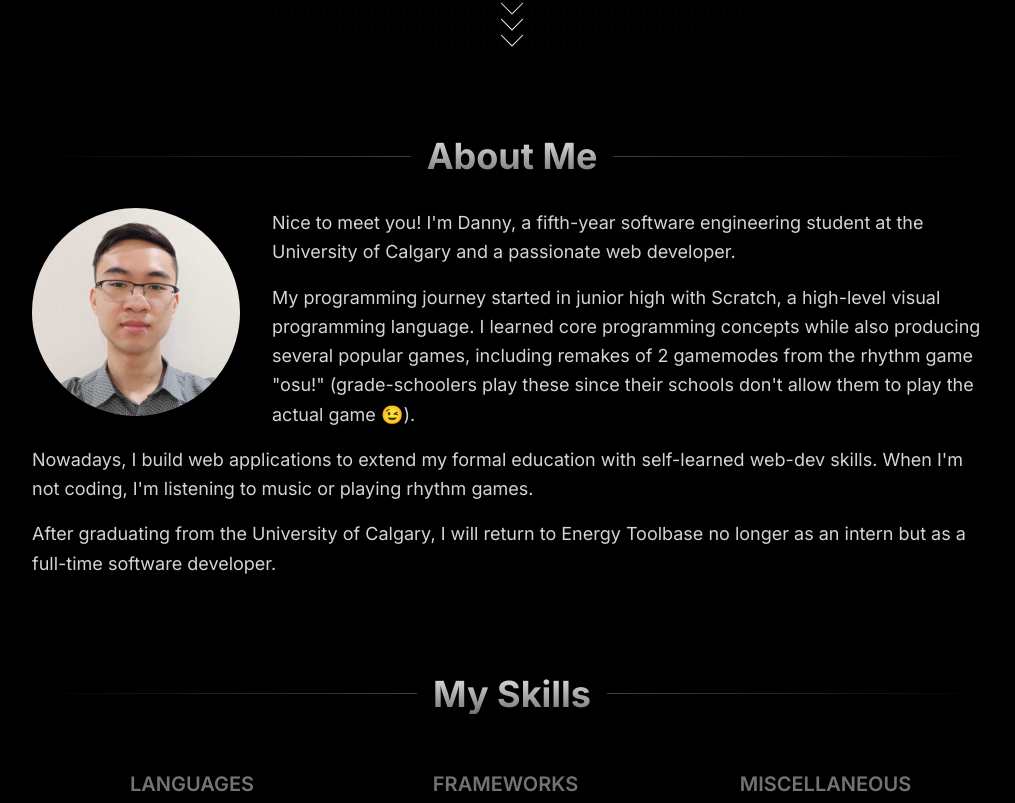
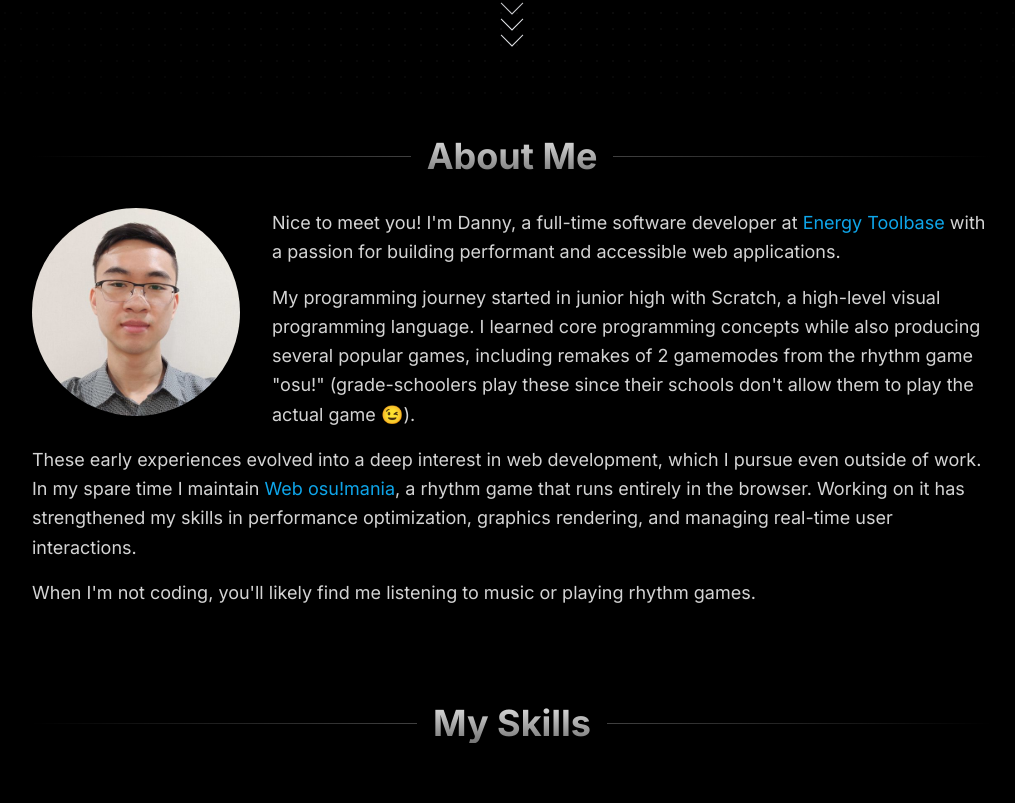
Before and after one commit to HecticKiwi/Portfolio, a Next.js app: page / in a window 1280 px wide. Shown: the part 696-1499 px from the top of the page, without its empty margins (128-1143 px from the left). Built offline with nearby package versions, Linux system fonts and the light colour scheme.

Commit message:
Update after graduation

```diff
--- a/src/app/layout.tsx
+++ b/src/app/layout.tsx
@@ -9,8 +9,10 @@ import "./globals.css";
 const inter = Inter({ subsets: ["latin"] });
 
 export const metadata: Metadata = {
+  metadataBase: new URL("https://dannyduong.vercel.app"),
   title: "Danny Duong",
-  description: "Danny's Portfolio Site",
+  description:
+    "Full-time software developer and rhythm game enthusiast. Creator of Web osu!mania and other interactive web experiences.",
 };
 
 export default function RootLayout({
--- a/src/app/page.tsx
+++ b/src/app/page.tsx
@@ -36,7 +36,7 @@ export default function Home() {
           Danny Duong
         </h1>
         <h2 className="text-xl text-neutral-500 sm:text-2xl">
-          Student and Web Developer.
+          Professional Web Developer
         </h2>
 
         <ScrollArrows />
@@ -57,8 +57,16 @@ export default function Home() {
 
         <div className="space-y-4 leading-relaxed">
           <p>
-            Nice to meet you! I&apos;m Danny, a fifth-year software engineering
-            student at the University of Calgary and a passionate web developer.
+            Nice to meet you! I&apos;m Danny, a full-time software developer at{" "}
+            <a
+              href="https://www.energytoolbase.com/"
+              target="_blank"
+              className="inline-flex items-center gap-1 text-sky-500 hover:underline"
+            >
+              Energy Toolbase
+            </a>{" "}
+            with a passion for building performant and accessible web
+            applications.
           </p>
           <p>
             My programming journey started in junior high with Scratch, a
@@ -69,14 +77,23 @@ export default function Home() {
             them to play the actual game 😉).
           </p>
           <p>
-            Nowadays, I build web applications to extend my formal education
-            with self-learned web-dev skills. When I&apos;m not coding, I&apos;m
-            listening to music or playing rhythm games.
+            These early experiences evolved into a deep interest in web
+            development, which I pursue even outside of work. In my spare time I
+            maintain{" "}
+            <a
+              href="https://web-osu-mania.pages.dev/"
+              target="_blank"
+              className="inline-flex items-center gap-1 text-sky-500 hover:underline"
+            >
+              Web osu!mania
+            </a>
+            , a rhythm game that runs entirely in the browser. Working on it has
+            strengthened my skills in performance optimization, graphics
+            rendering, and managing real-time user interactions.
           </p>
           <p>
-            After graduating from the University of Calgary, I will return to
-            Energy Toolbase no longer as an intern but as a full-time software
-            developer.
+            When I&apos;m not coding, you'll likely find me listening to music
+            or playing rhythm games.
           </p>
         </div>
       </section>
--- a/src/providers/toastifyProvider.tsx
+++ b/src/providers/toastifyProvider.tsx
@@ -1,6 +1,6 @@
 "use client";
 
-import { ReactNode, useEffect, useState } from "react";
+import { ReactNode } from "react";
 import { Slide, ToastContainer } from "react-toastify";
 
 const ToastifyProvider = ({ children }: { children: ReactNode }) => {
```
Also changed, not shown: src/app/opengraph-image.png (added), 1 other file (tests, documents, lock files or other folders).
